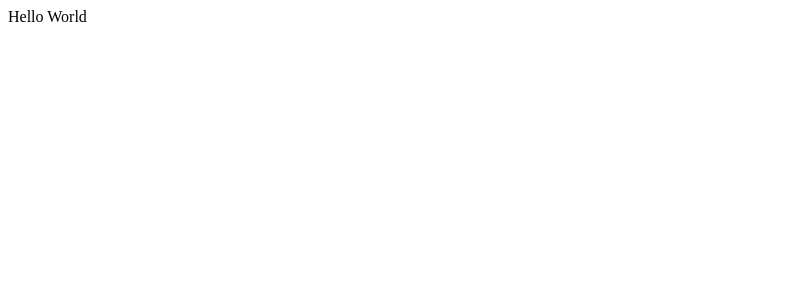
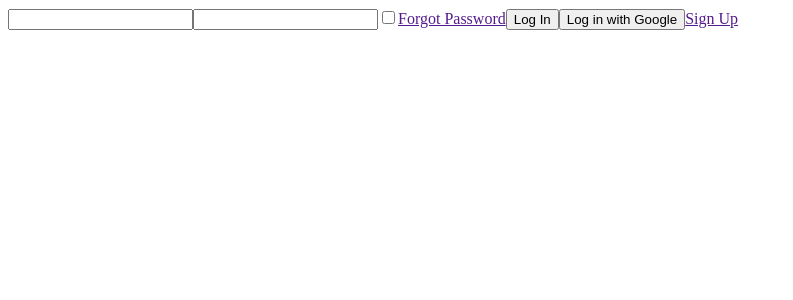
Before and after one commit to MartinSWDev/lock-login, a Vue app: page / in a window 1280 px wide. Shown: the top 300 px of the page, without its empty margins (0-793 px from the left). Built offline with nearby package versions, Linux system fonts and the light colour scheme.

Commit message:
add tests for interactive form content

```diff
--- a/src/App.vue
+++ b/src/App.vue
@@ -1,5 +1,9 @@
-<script setup lang="ts"></script>
+<script setup lang="ts">
+import LoginFormVue from '@/components/LoginForm.vue'
+</script>
 
-<template>Hello World</template>
+<template>
+  <LoginFormVue />
+</template>
 
 <style scoped></style>
--- /dev/null
+++ b/src/components/LoginForm.vue
@@ -0,0 +1,17 @@
+<template>
+  <form action="">
+    <input id="email" type="email" />
+    <input id="password" type="password" />
+    <input id="remember" type="checkbox" />
+    <a href="">Forgot Password</a>
+    <button id="log-in">Log In</button>
+    <button id="google-log-in">Log in with Google</button>
+    <a href="">Sign Up</a>
+  </form>
+</template>
+
+<script lang="ts">
+export default {}
+</script>
+
+<style scoped></style>
```
Also changed, not shown: 2 other files (tests, documents, lock files or other folders).
